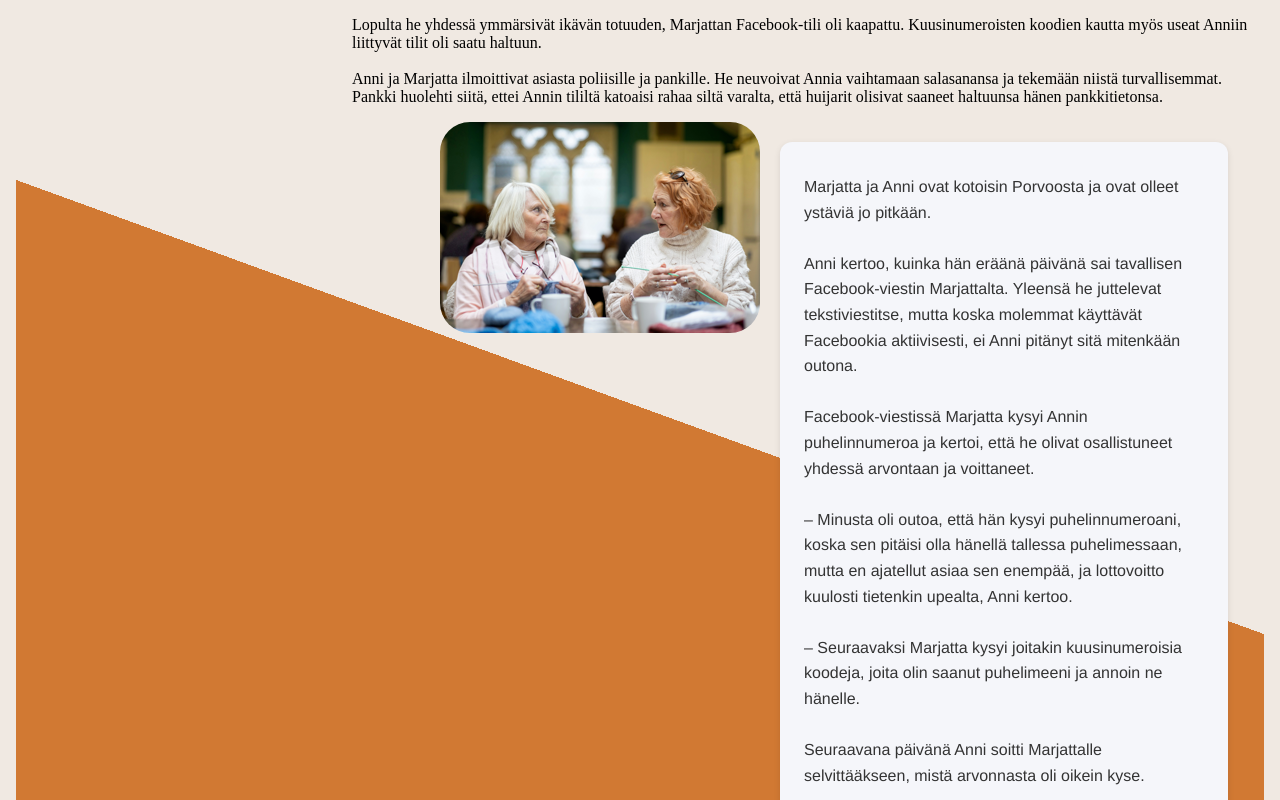
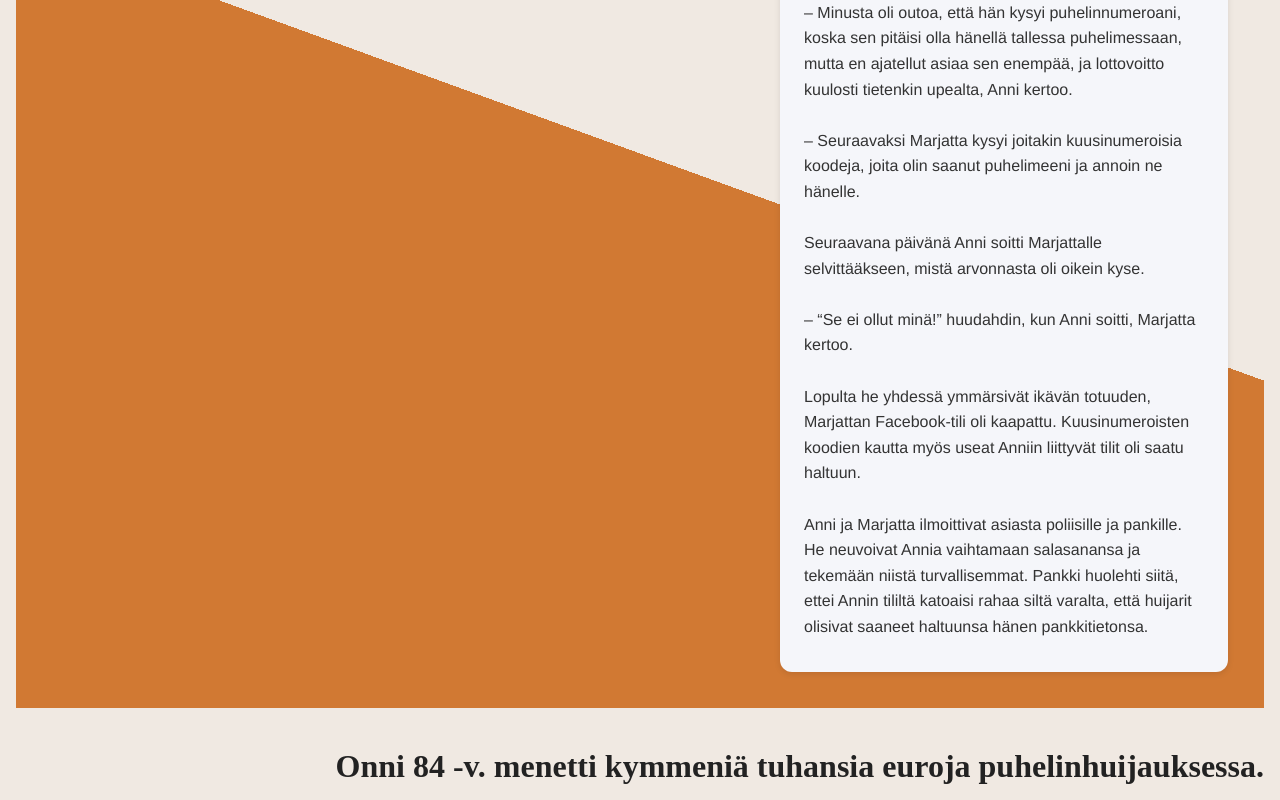
Before and after one commit to levonmaister/scamvjp2, a React (Vite) app: page / in a window 1280 px wide. Shown: the part 2520-3320 px from the top of the page. Built offline with nearby package versions, Linux system fonts and the light colour scheme.

Commit message:
borde funka nu

```diff
--- a/src/pages/HorroStories.jsx
+++ b/src/pages/HorroStories.jsx
@@ -7,78 +7,27 @@ import story3img from "../pictures/ensamkvinna_liten.png";
 const HorrorStories = () => {
   return (
     <div className="stories-container">
-      <div className="story1">
       <h1 className="storyheadline">
         Marjatta 71-v. ja Anni 72-v. jäi arvontahujauksen uhreiksi
       </h1>
       return(
       <div className="stories-container">
-          <div className="story1">
-            <h1 id="tarinat" className="story1headline">
-              Marjatta 71-v. ja Anni 72-v. jäi arvontahujauksen uhreiksi
-            </h1>
         <div className="descriptionandstory">
           <div className="story1-image-container">
             <img className="storykuva" src={story1img} />
           </div>
-
-              <div className="story1-description">
+          <div className="story-description">
             <p>
-                  Marjatta ja Anni ovat kotoisin Porvoosta ja ovat olleet
-                  ystäviä jo pitkään. <br></br>
+              Marjatta ja Anni ovat kotoisin Porvoosta ja ovat olleet ystäviä jo
+              pitkään. <br></br>
               <br></br>
               Anni kertoo, kuinka hän eräänä päivänä sai tavallisen
               Facebook-viestin Marjattalta. Yleensä he juttelevat
               tekstiviestitse, mutta koska molemmat käyttävät Facebookia
               aktiivisesti, ei Anni pitänyt sitä mitenkään outona. <br></br>{" "}
               <br></br>
-                  Facebook-viestissä Marjatta kysyi Annin puhelinnumeroa ja
-                  kertoi, että he olivat osallistuneet yhdessä arvontaan ja
-                  voittaneet.
-                  <br></br> <br></br>– Minusta oli outoa, että hän kysyi
-                  puhelinnumeroani, koska sen pitäisi olla hänellä tallessa
-                  puhelimessaan, mutta en ajatellut asiaa sen enempää, ja
-                  lottovoitto kuulosti tietenkin upealta, Anni kertoo.
-                  <br></br> <br></br>– Seuraavaksi Marjatta kysyi joitakin
-                  kuusinumeroisia koodeja, joita olin saanut puhelimeeni ja
-                  annoin ne hänelle.
-                  <br></br> <br></br>
-                  Seuraavana päivänä Anni soitti Marjattalle selvittääkseen,
-                  mistä arvonnasta oli oikein kyse.
-                  <br></br> <br></br>– “Se ei ollut minä!” huudahdin, kun Anni
-                  soitti, Marjatta kertoo.
-                  <br></br> <br></br>
-                  Lopulta he yhdessä ymmärsivät ikävän totuuden, Marjattan
-                  Facebook-tili oli kaapattu. Kuusinumeroisten koodien kautta
-                  myös useat Anniin liittyvät tilit oli saatu haltuun.
-                  <br></br> <br></br>
-                  Anni ja Marjatta ilmoittivat asiasta poliisille ja pankille.
-                  He neuvoivat Annia vaihtamaan salasanansa ja tekemään niistä
-                  turvallisemmat. Pankki huolehti siitä, ettei Annin tililtä
-                  katoaisi rahaa siltä varalta, että huijarit olisivat saaneet
-                  haltuunsa hänen pankkitietonsa.
-                </p>
-              </div>
-            </div>
-          </div>
-
-          <div className="descriptionandstory">
-            <div className="story1-image-container">
-              <img className="storykuva" src={story1img} />
-            </div>
-            <div className="story-description">
-              <p>
-                Marjatta ja Anni ovat kotoisin Porvoosta ja ovat olleet ystäviä
-                jo pitkään. <br></br>
-                <br></br>
-                Anni kertoo, kuinka hän eräänä päivänä sai tavallisen
-                Facebook-viestin Marjattalta. Yleensä he juttelevat
-                tekstiviestitse, mutta koska molemmat käyttävät Facebookia
-                aktiivisesti, ei Anni pitänyt sitä mitenkään outona. <br></br>{" "}
-                <br></br>
-                Facebook-viestissä Marjatta kysyi Annin puhelinnumeroa ja
-                kertoi, että he olivat osallistuneet yhdessä arvontaan ja
-                voittaneet.
+              Facebook-viestissä Marjatta kysyi Annin puhelinnumeroa ja kertoi,
+              että he olivat osallistuneet yhdessä arvontaan ja voittaneet.
               <br></br> <br></br>– Minusta oli outoa, että hän kysyi
               puhelinnumeroani, koska sen pitäisi olla hänellä tallessa
               puhelimessaan, mutta en ajatellut asiaa sen enempää, ja
@@ -116,41 +65,40 @@ const HorrorStories = () => {
           </div>
           <div className="story-description">
             <p>
-                Helmikuussa Onni Kivivuorelle soitti henkilö, joka kertoi
-                olevansa Norwegian Bankista ja väitti, että Onnin tilillä oli
-                havaittu huolestuttavaa toimintaa. Onni vastasi, ettei käytä
-                Norwegian Bankia, vaan hänen pankkinsa on Nordea. Puhelimessa
-                ollut henkilö sanoi: "Selvä, saat pian soiton Nordeasta."{" "}
-                <br></br> <br></br>
+              Helmikuussa Onni Kivivuorelle soitti henkilö, joka kertoi olevansa
+              Norwegian Bankista ja väitti, että Onnin tilillä oli havaittu
+              huolestuttavaa toimintaa. Onni vastasi, ettei käytä Norwegian
+              Bankia, vaan hänen pankkinsa on Nordea. Puhelimessa ollut henkilö
+              sanoi: "Selvä, saat pian soiton Nordeasta." <br></br> <br></br>
               Ja niinhän siinä kävi, hetken kuluttua soi puhelin, ja soittaja
               esittäytyi Nordean edustajaksi. Hän kertoi, että Onnin täytyi
               toimia nopeasti, jotta hänen rahansa eivät katoaisi – ne täytyi
               siirtää toiselle tilille pelastamiseksi.
               <br></br> <br></br>– Minun olisi pitänyt pitää kiireellistä
               tilannetta varoitusmerkkinä, mutta mies puhelimessa oli hyvin
-                vakuuttava ja puhui sujuvaa suomea. Menin paniikkiin, koska
-                luulin säästöjeni olevan vaarassa, Onni kertoo.
-                <br></br> <br></br>Onni toimi puhelimessa olleen
-                “Nordea-henkilön” ohjeiden mukaan ja antoi pankkitunnuksensa.
-                Kun hän lopetti puhelun, oikea Nordea oli yrittänyt soittaa
-                hänelle. Silloin Onni ymmärsi, mitä oli tapahtunut. Kun Onni
-                soitti pankkiin takaisin, he vahvistivat hänen epäilynsä: rahat
-                hänen tililtään olivat kadonneet.
+              vakuuttava ja puhui sujuvaa suomea. Menin paniikkiin, koska luulin
+              säästöjeni olevan vaarassa, Onni kertoo.
+              <br></br> <br></br>Onni toimi puhelimessa olleen “Nordea-henkilön”
+              ohjeiden mukaan ja antoi pankkitunnuksensa. Kun hän lopetti
+              puhelun, oikea Nordea oli yrittänyt soittaa hänelle. Silloin Onni
+              ymmärsi, mitä oli tapahtunut. Kun Onni soitti pankkiin takaisin,
+              he vahvistivat hänen epäilynsä: rahat hänen tililtään olivat
+              kadonneet.
               <br></br> <br></br>
-                Kun Onni pyysi pankkia keskeyttämään siirron, hän sai
-                järkytyksen, se ei ollut enää mahdollista, sillä rahat oli jo
-                nostettu ja siirretty puolalaiselle pankkitilille. Kyseessä oli
-                kymmeniä tuhansia euroja.
-                <br></br> <br></br>Onni teki asiasta rikosilmoituksen, ja
-                poliisi alkoi heti tutkia tapausta.
+              Kun Onni pyysi pankkia keskeyttämään siirron, hän sai järkytyksen,
+              se ei ollut enää mahdollista, sillä rahat oli jo nostettu ja
+              siirretty puolalaiselle pankkitilille. Kyseessä oli kymmeniä
+              tuhansia euroja.
+              <br></br> <br></br>Onni teki asiasta rikosilmoituksen, ja poliisi
+              alkoi heti tutkia tapausta.
               <br></br> <br></br>
               Puoli vuotta myöhemmin, kun Onni tarkisti verkkopankkinsa, hän
-                yllättyi suuresti – tilille oli ilmestynyt lähes sama summa,
-                jonka hän oli menettänyt puoli vuotta aiemmin. Rahat oli
-                palauttanut Puolan syyttäjänvirasto. Onni oli jo ajatellut, että
-                rahat olivat lopullisesti mennyttä, mutta Puolan ja Suomen
-                poliisin sekä syyttäjän yhteistyön ansiosta Onni sai lähes
-                kaikki rahansa takaisin.
+              yllättyi suuresti – tilille oli ilmestynyt lähes sama summa, jonka
+              hän oli menettänyt puoli vuotta aiemmin. Rahat oli palauttanut
+              Puolan syyttäjänvirasto. Onni oli jo ajatellut, että rahat olivat
+              lopullisesti mennyttä, mutta Puolan ja Suomen poliisin sekä
+              syyttäjän yhteistyön ansiosta Onni sai lähes kaikki rahansa
+              takaisin.
             </p>
           </div>
         </div>
@@ -168,8 +116,8 @@ const HorrorStories = () => {
               Tiina Mäkelä oli juuri jäänyt eläkkeelle vuoden alussa ja
               säästänyt rahaa ensimmäistä eläkeläismatkaansa varten, kun hän
               lankesi kalasteluviestiin, eli viestiin, jonka tarkoituksena on
-                houkutella klikkaamaan linkkiä saadakseen pääsyn
-                henkilökohtaisiin tietoihin tai pankkitunnuksiin.
+              houkutella klikkaamaan linkkiä saadakseen pääsyn henkilökohtaisiin
+              tietoihin tai pankkitunnuksiin.
               <br></br> <br></br>
               Hän sai tekstiviestin, joka näytti olevan Verohallinnolta.
               Viestissä kerrottiin, että Tiinan tulee käyttää viestissä olevaa
@@ -177,8 +125,8 @@ const HorrorStories = () => {
               veroasioitaan. Viestissä väitettiin asian olevan kiireellinen.
               Tiina klikkasi linkkiä ja päätyi sivulle, joka pyysi hänen
               pankkitunnuksiaan.
-                <br></br> <br></br>– Ajattelin, että viesti oli luotettava,
-                koska se näytti tulevan osoitteesta vero.fi:sta ja asia vaikutti
+              <br></br> <br></br>– Ajattelin, että viesti oli luotettava, koska
+              se näytti tulevan osoitteesta vero.fi:sta ja asia vaikutti
               kiireelliseltä, joten annoin pankkitunnukseni, Tiina kertoo.
               <br></br> <br></br>Tiina ei koskaan päässyt linkin kautta
               mihinkään varsinaiseen viestiin, vaan unohti koko asian, kunnes
@@ -196,7 +144,6 @@ const HorrorStories = () => {
           </div>
         </div>
       </div>
-      </div>
       );
     </div>
   );
```
Lines whose indentation alone changed are shown as unchanged.
